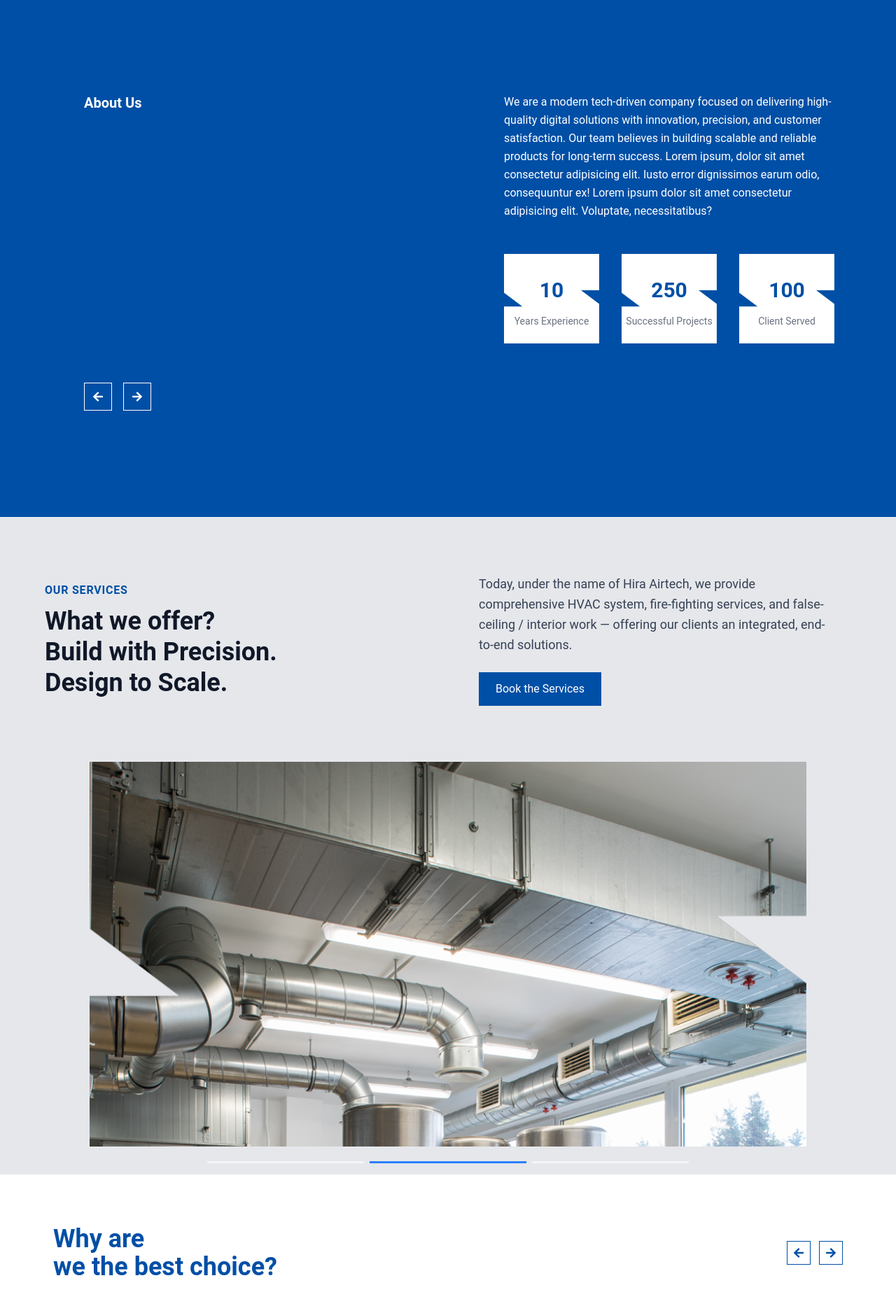
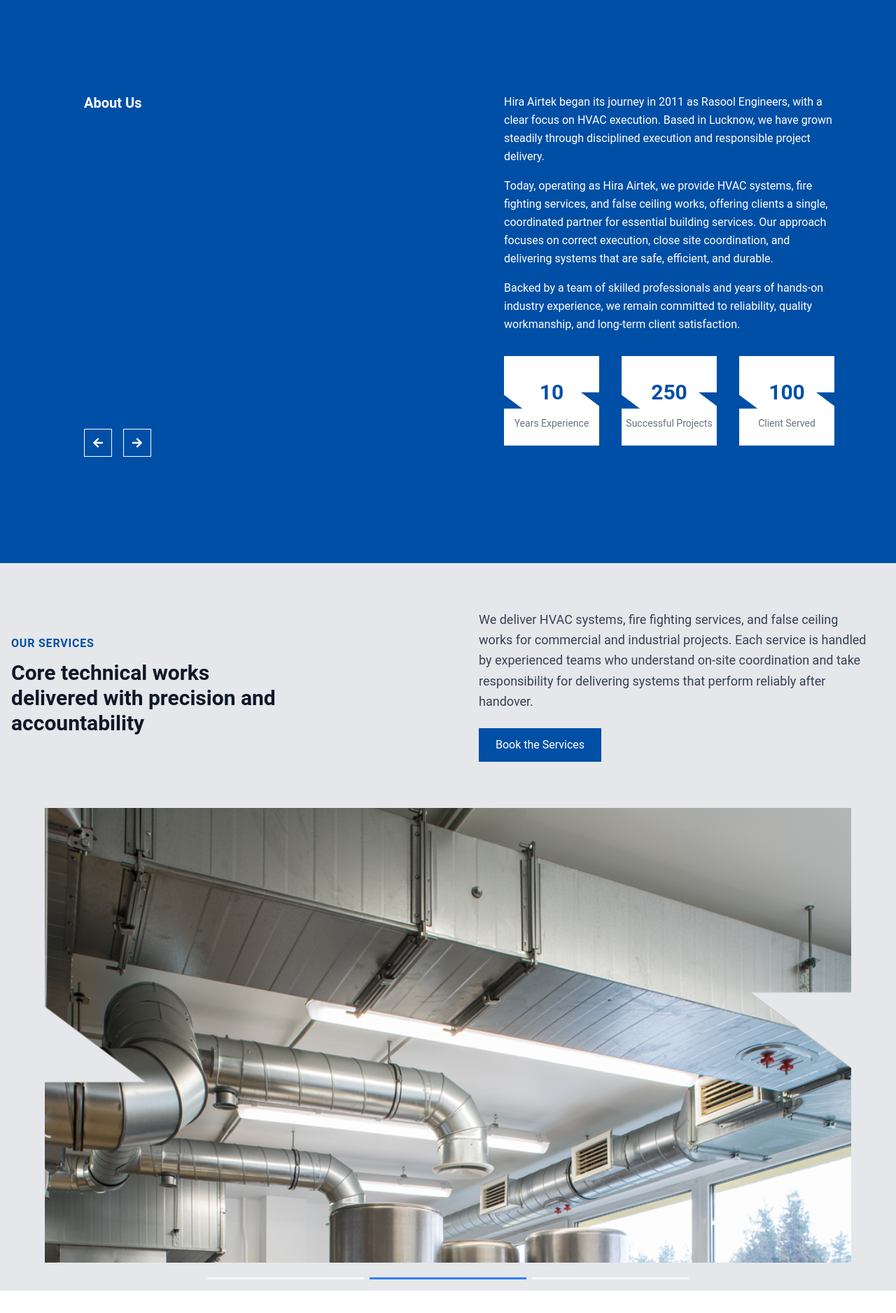
Before and after one commit to abdullahkhan88/HiraAirTech, a React (Vite) app: page / in a window 1280 px wide. Shown: the part 820-2697 px from the top of the page at 70% size. Built offline with nearby package versions, Linux system fonts and the light colour scheme.

Commit message:
some update

```diff
--- a/src/Pages/Client/About.jsx
+++ b/src/Pages/Client/About.jsx
@@ -51,15 +51,22 @@ const About = () => {
                 {/* RIGHT SIDE */}
                 <div className="w-full p-6 md:p-12 min-h-[auto] md:min-h-[550px]">
 
-                    <p className="text-white text-sm md:text-base leading-relaxed mb-8 text-center md:text-left">
-                        We are a modern tech-driven company focused on delivering
-                        high-quality digital solutions with innovation, precision,
-                        and customer satisfaction. Our team believes in building
-                        scalable and reliable products for long-term success.
-                        Lorem ipsum, dolor sit amet consectetur adipisicing elit.
-                        Iusto error dignissimos earum odio, consequuntur ex!
-                        Lorem ipsum dolor sit amet consectetur adipisicing elit.
-                        Voluptate, necessitatibus?
+                    <p className="text-white text-sm md:text-base leading-relaxed mb-4 text-center md:text-left">
+                        Hira Airtek began its journey in 2011 as Rasool Engineers, with a clear
+                        focus on HVAC execution. Based in Lucknow, we have grown steadily
+                        through disciplined execution and responsible project delivery.
+                    </p>
+                    <p className="text-white text-sm md:text-base leading-relaxed mb-4">
+                        Today, operating as Hira Airtek, we provide HVAC systems, fire fighting
+                        services, and false ceiling works, offering clients a single, coordinated
+                        partner for essential building services. Our approach focuses on
+                        correct execution, close site coordination, and delivering systems that
+                        are safe, efficient, and durable.
+                    </p>
+                    <p className="text-white text-sm md:text-base leading-relaxed mb-4">
+                        Backed by a team of skilled professionals and years of hands-on
+                        industry experience, we remain committed to reliability, quality
+                        workmanship, and long-term client satisfaction.
                     </p>
 
                     {/* STATS */}
--- a/src/Pages/Client/OurChoice.jsx
+++ b/src/Pages/Client/OurChoice.jsx
@@ -73,9 +73,9 @@ const OurChoice = () => {
   return (
     <section className="w-full bg-white py-10">
       {/* HEADER */}
-      <div className="flex justify-between items-center p-8 px-3 md:px-3 mb-4 max-w-6xl mx-auto">
-        <h1 className="text-[#004FA6] text-2xl md:text-4xl font-bold">
-          Why are <br /> we the best choice?
+      <div className="flex justify-between items-center mb-4 max-w-7xl mx-auto">
+        <h1 className="text-[#004FA6] text-2xl md:text-5xl font-bold mb-2 md:mb-4">
+          Why Hira Airtek is trusted?
         </h1>
 
         <div className="flex gap-3">
@@ -95,18 +95,18 @@ const OurChoice = () => {
       </div>
 
       {/* TOP SLIDER */}
-      <div className="relative overflow-hidden max-w-6xl mx-auto">
+      <div className="relative overflow-hidden max-w-7xl mx-auto">
         <div
-          className="flex transition-transform duration-500"
+          className="flex transition-transform duration-500 gap-6"
           style={{ transform: `translateX(-${topIndex * 100}%)` }}
         >
           {topSlides.map((img, i) => (
             <div
               key={i}
-              className="flex-shrink-0 px-4"
+              className="flex-shrink-0"
               style={{ width: `${100 / visibleCount}%` }}
             >
-              <div className="relative h-[260px] sm:h-[320px] md:h-[350px] overflow-hidden">
+              <div className="relative h-[260px] sm:h-[320px] md:h-[400px] md:w-[400px] overflow-hidden">
                 <img
                   src={img}
                   alt=""
@@ -119,14 +119,14 @@ const OurChoice = () => {
       </div>
 
       {/* BIG SLIDER */}
-      <div className="relative overflow-hidden mt-10 max-w-6xl mx-auto">
+      <div className="relative overflow-hidden mt-10 max-w-7xl mx-auto">
         <div
           className="flex transition-transform duration-700"
           style={{ transform: `translateX(-${bigIndex * 100}%)` }}
         >
           {bigSlides.map((img, i) => (
-            <div key={i} className="w-full flex-shrink-0 px-6">
-              <div className="h-[300px] sm:h-[400px] md:h-[500px] overflow-hidden">
+            <div key={i} className="w-full flex-shrink-0">
+              <div className="h-[300px] sm:h-[400px] md:h-[600px] overflow-hidden">
                 <img
                   src={img}
                   alt=""
@@ -139,14 +139,15 @@ const OurChoice = () => {
       </div>
 
       {/* BOTTOM CONTENT */}
-      <div className="mt-8 flex gap-3 flex-col md:flex-row items-center justify-between max-w-6xl mx-auto">
-        <p className="text-gray-700 text-md md:text-lg max-w-xl md:px-1 px-4">
-          Our choice services are designed to deliver quality,
-          reliability, and modern solutions tailored to your needs.
+      <div className="mt-8 flex flex-col md:flex-row items-center justify-between max-w-7xl mx-auto">
+        <p className="text-gray-700 text-md md:text-2xl max-w-2xl py-5">
+          Our role is to simplify execution for our clients by handling
+          our scope responsibly and working seamlessly with other
+          teams on site.
         </p>
 
-        <button className="px-8 py-3 bg-[#004FA6] text-white rounded-sm cursor-pointer hover:bg-blue-700 transition">
-          Explore More
+        <button className="px-8 py-3 bg-[#004FA6] text-white md:text-lg cursor-pointer hover:bg-blue-700 transition">
+          Send Enquiry
         </button>
       </div>
     </section>
--- a/src/Pages/Client/Serve.jsx
+++ b/src/Pages/Client/Serve.jsx
@@ -18,30 +18,33 @@ const Serve = () => {
     return () => clearInterval(interval);
   }, []);
 
-  const handleServe = () =>{
+  const handleServe = () => {
     navigate('project');
   }
 
   return (
-    <section className="w-full bg-[#004FA6] min-h-[90vh] py-10 px-12 flex items-center">
+    <section className="w-full bg-[#004FA6] min-h-[90vh] py-16 flex items-center">
       <div className="max-w-[1400px] mx-auto w-full">
 
         {/* TOP CONTENT */}
-        <div className="text-center max-w-md mx-auto mt-6">
+        <div className="text-center max-w-full mx-auto mt-6">
           <h2 className="text-white text-2xl md:text-3xl font-semibold mb-4">
-            Industries We Serve
+            Industries we’ve worked across
           </h2>
-          <p className="text-blue-100 font-leading max-w-2xl mx-auto text-md md:px-1 px-3 md:text-lg">
-            Established & experienced since 2011, delivering modern and reliable HVAC solutions.
+          <p className="text-blue-100 font-leading max-w-3xl mx-auto text-md md:px-1 px-3 md:text-lg">
+            Over the years, Hira Airtek has executed works across diverse industry environments from
+            building owners and contractors to architects and manufacturers. Explore the industries we’ve
+            served to see where our experience comes from.
           </p>
-          <button onClick={handleServe} className="bg-white text-[#004FA6] rounded-sm px-5 py-2 mt-4 font-medium
-              hover:bg-[#004FA6] hover:outline hover:outline-2 hover:outline-white  cursor-pointer hover:text-white transition duration-300">
+          <button onClick={handleServe} className="bg-white text-[#004FA6] px-8 py-2 mt-4 font-medium
+              hover:bg-[#004FA6] hover:outline hover:outline-2 hover:outline-white md:text-lg
+                cursor-pointer hover:text-white transition duration-300">
             Take a Tour
           </button>
         </div>
 
         {/* RIGHT ➜ LEFT SLIDER */}
-        <div className="relative w-full mx-auto md:max-w-6xl h-[290px] md:h-[650px] overflow-hidden">
+        <div className="relative w-full mx-auto md:max-w-7xl h-[290px] md:h-[650px] overflow-hidden">
 
           {/* TRACK */}
           <div
@@ -49,7 +52,7 @@ const Serve = () => {
             style={{ transform: `translateX(-${index * 100}%)` }}
           >
             {slides.map((img, i) => (
-              <div key={i} className="w-full h-full flex-shrink-0 p-4 md:p-10 lg:p-14">
+              <div key={i} className="w-full h-full flex-shrink-0 mt-12">
                 <img
                   src={img}
                   alt="service"
--- a/src/Pages/Client/Services.jsx
+++ b/src/Pages/Client/Services.jsx
@@ -22,7 +22,7 @@ const Services = () => {
   }, []);
 
 
-  const handleBookService = () =>{
+  const handleBookService = () => {
     navigate('service-section');
   }
 
@@ -30,28 +30,31 @@ const Services = () => {
     <>
       {/* hero section */}
       <section className="relative bg-gray-200 min-h-[320px] md:min-h-[350px] flex items-center px-4">
-        <div className="max-w-6xl mx-auto w-full">
+        <div className="max-w-7xl mx-auto w-full">
           <div className="grid grid-cols-1 md:grid-cols-2 gap-10 items-center py-4">
 
             {/* LEFT */}
-            <div className="text-center md:text-left">
+            <div className="text-center md:text-left w-sm">
               <p className="text-[#004FA6] uppercase tracking-wider font-semibold mb-3">
                 Our Services
               </p>
 
-              <h2 className="text-2xl sm:text-3xl lg:text-4xl font-semibold text-gray-900 leading-thin space-y-1">
-                <p>What we offer?</p>
-                <p>Build with Precision.</p>
-                <p>Design to Scale.</p>
+              <h2 className="text-2xl sm:text-3xl lg:text-3xl font-semibold text-gray-900 leading-thin space-y-1">
+                Core technical works
+                delivered with precision
+                and accountability
               </h2>
             </div>
 
             {/* RIGHT */}
             <div className="px-0 md:px-6 text-center md:text-left">
               <p className="text-gray-700 mb-6 leading-relaxed text-base sm:text-lg">
-                Today, under the name of Hira Airtech, we provide comprehensive HVAC
-                system, fire-fighting services, and false-ceiling / interior work —
-                offering our clients an integrated, end-to-end solutions.
+                We deliver HVAC systems, fire fighting services, and
+                false ceiling works for commercial and industrial
+                projects. Each service is handled by experienced teams
+                who understand on-site coordination and take
+                responsibility for delivering systems that perform
+                reliably after handover.
               </p>
 
               <button onClick={handleBookService} className="bg-[#004FA6] text-white px-2 md:px-6  py-1 md:py-3 cursor-pointer hover:bg-blue-700 transition">
@@ -65,7 +68,7 @@ const Services = () => {
 
       {/* SLIDER SECTION */}
       <section className="bg-gray-200 pb-10 relative">
-        <div className="overflow-hidden mx-auto w-[90%] md:w-[80%] h-[200px] sm:h-[380px] md:h-[550px]">
+        <div className="overflow-hidden mx-auto w-[90%] md:w-[90%] h-[200px] sm:h-[380px] md:h-[650px]">
 
           <div
             className="flex h-full transition-transform duration-700 ease-in-out"
@@ -96,9 +99,6 @@ const Services = () => {
 
         </div>
       </section>
-
-
-
     </>
   );
 };
```
